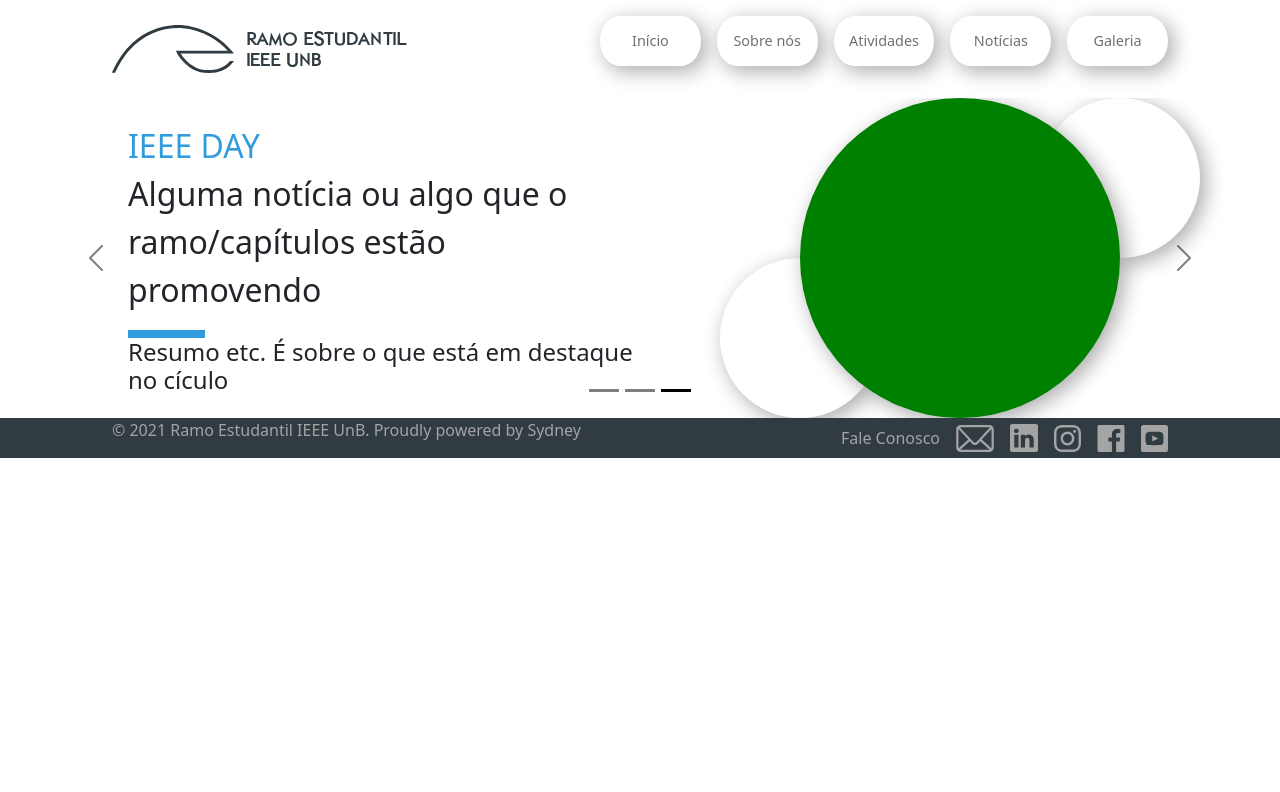
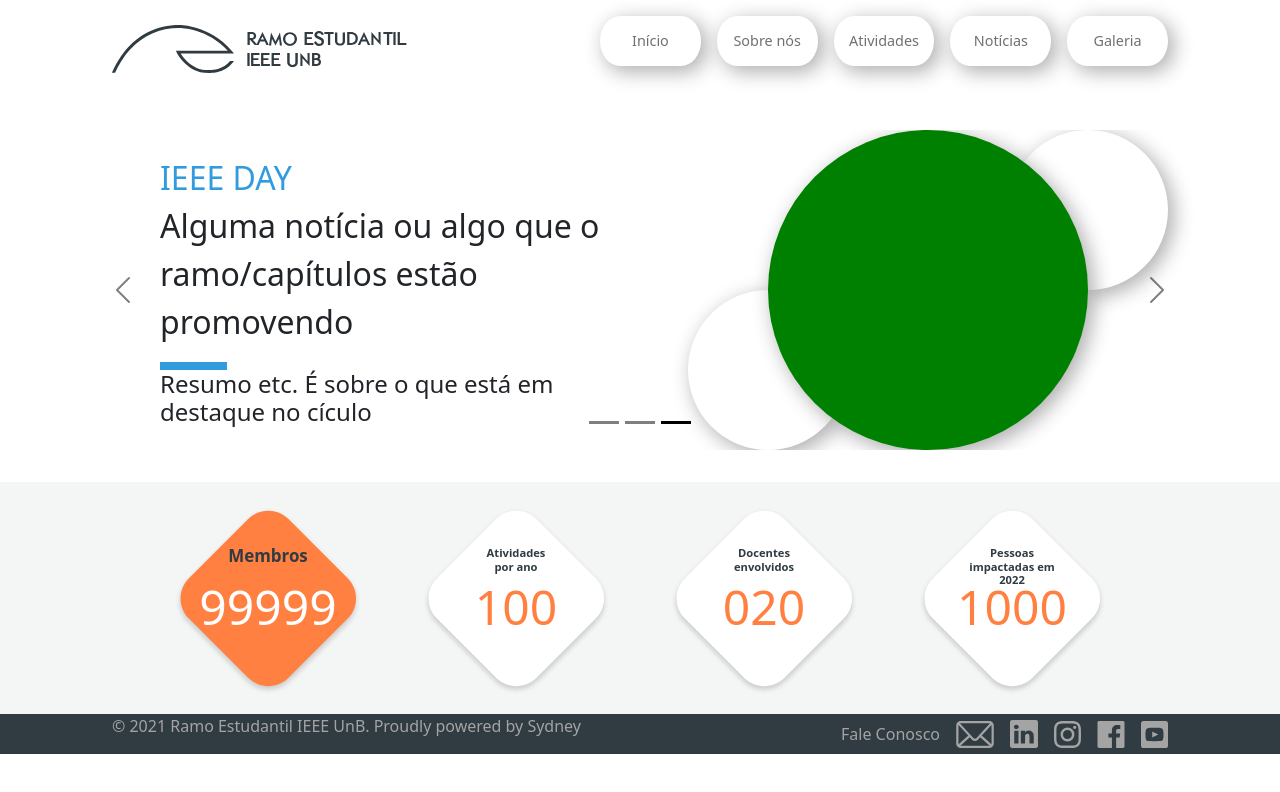
Before and after one commit to ieeeunb/site-ramo-ieee-unb, a Gatsby site: page / in a window 1280 px wide. Built offline with nearby package versions, Linux system fonts and the light colour scheme; Gatsby itself is replaced by a stand-in of ours.

Commit message:
Add statistics section mock

```diff
--- a/src/components/Hero.jsx
+++ b/src/components/Hero.jsx
@@ -6,6 +6,7 @@ import slide1 from "../images/slide-1.png";
 import slide2 from "../images/slide-2.png";
 import slide3 from "../images/slide-3.png";
 import Abstract from "./Abstract";
+import Container from "./Layout/Container";
 
 const ActiveSlide = styled.div`
   border-radius: 100%;
@@ -52,6 +53,7 @@ const Hero = (props) => {
 
   const [activeImage, setActiveImage] = useState(images[0]);
   return (
+    <Container margin="1rem">
       <Carousel fade variant="dark" interval={2000}>
         <Carousel.Item>
           <SlideShow>
@@ -96,6 +98,7 @@ const Hero = (props) => {
           </SlideShow>
         </Carousel.Item>
       </Carousel>
+    </Container>
   );
 };
 
--- /dev/null
+++ b/src/components/Layout/Container.jsx
@@ -0,0 +1,8 @@
+import styled from "styled-components";
+
+const Container = styled.div`
+  padding: ${(props) => (props.padding ? props.padding : "1rem")};
+  margin: ${(props) => (props.margin ? props.margin : "0")};
+  background-color: ${(props) => (props.color ? props.color : "white")};
+`;
+export default Container;
--- /dev/null
+++ b/src/components/Layout/Diamond.jsx
@@ -0,0 +1,46 @@
+import React from "react";
+import styled from "styled-components";
+import diamond from "../../assets/diamond.svg";
+import orange from "../../assets/diamond-orange.svg";
+const Wrapper = styled.div`
+  width: 200px;
+  height: 200px;
+  background-image: ${(props) =>
+    props.variant === "orange" ? `url(${orange})` : `url(${diamond})`};
+  background-size: cover;
+  display: flex;
+  justify-content: center;
+  align-items: flex-start;
+  padding: 3rem 4rem;
+`;
+
+const Inside = styled.div`
+  text-align: center;
+  h1 {
+    color: #303b42;
+    font-size: ${(props) => (props.title.length > 10 ? "0.7rem" : "1.06rem")};
+    font-weight: bold;
+    padding: 0 0.5rem;
+    height: 41px;
+    margin: 0;
+  }
+
+  h2 {
+    color: ${(props) => (props.variant === "orange" ? "white" : "#FF8040")};
+    font-size: 3rem;
+    margin: 0;
+    line-height: 2.5rem;
+  }
+`;
+
+const Diamond = (props) => {
+  return (
+    <Wrapper variant={props.variant}>
+      <Inside variant={props.variant} title={props.data.title}>
+        <h1>{props.data.title}</h1>
+        <h2>{props.data.value}</h2>
+      </Inside>
+    </Wrapper>
+  );
+};
+export default Diamond;
--- /dev/null
+++ b/src/components/Layout/Flex.jsx
@@ -0,0 +1,12 @@
+import styled from "styled-components";
+
+const Flex = styled.div`
+  display: flex;
+  flex-direction: ${(props) => props.direction};
+  justify-content: ${(props) => props.justify};
+  gap: ${(props) => (props.gap ? props.gap : "1.5rem")};
+  align-items: ${(props) => (props.align ? props.align : "center")};
+  flex-wrap: wrap;
+`;
+
+export default Flex;
--- /dev/null
+++ b/src/components/Statistics.jsx
@@ -0,0 +1,42 @@
+import React from "react";
+import Container from "./Layout/Container";
+import Diamond from "./Layout/Diamond";
+import Flex from "./Layout/Flex";
+import styled from "styled-components";
+
+const mock = [
+  {
+    title: "Membros",
+    value: "99999",
+    variant: "orange",
+  },
+  {
+    title: "Atividades por ano",
+    value: "100",
+    variant: "primary",
+  },
+  {
+    title: "Docentes envolvidos",
+    value: "020",
+    variant: "primary",
+  },
+  {
+    title: "Pessoas impactadas em 2022",
+    value: "1000",
+    variant: "primary",
+  },
+];
+
+const Statistics = () => {
+  return (
+    <Container color="rgba(48, 59, 66, 0.05)">
+      <Flex justify="center" gap="3rem">
+        {mock.map((statistic) => (
+          <Diamond variant={statistic.variant} data={statistic}></Diamond>
+        ))}
+      </Flex>
+    </Container>
+  );
+};
+
+export default Statistics;
--- a/src/pages/index.jsx
+++ b/src/pages/index.jsx
@@ -6,6 +6,7 @@ import Layout from "../components/Layout";
 import Header from "../components/Header";
 import Hero from "../components/Hero";
 import Footer from "../components/Footer";
+import Statistics from "../components/Statistics";
 
 // markup
 const IndexPage = () => {
@@ -13,6 +14,7 @@ const IndexPage = () => {
     <Layout>
       <Header />
       <Hero />
+      <Statistics />
       <Footer />
     </Layout>
   );
```
Also changed, not shown: src/assets/diamond-orange.svg (added), src/assets/diamond.svg (added). Lines whose indentation alone changed are shown as unchanged.
